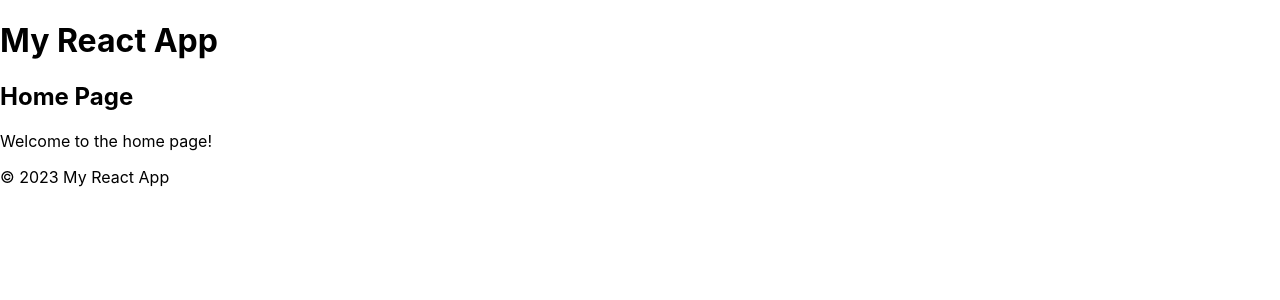
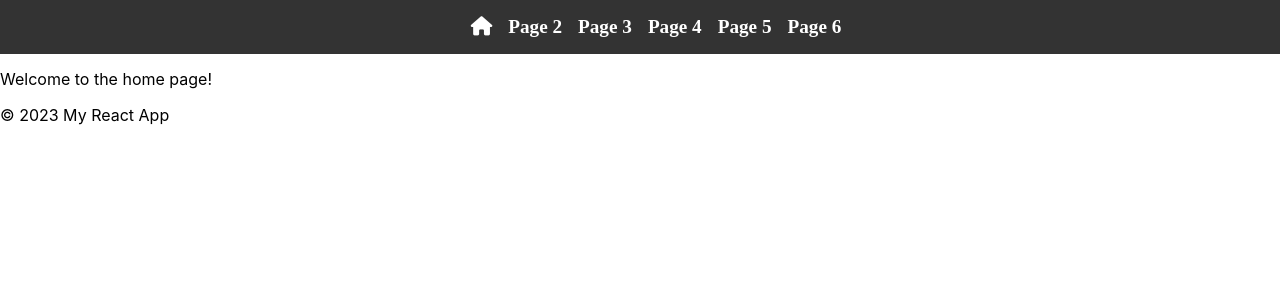
Before and after one commit to DanielDSCosta/MyCVsite, a React (Create React App) app: page /home in a window 1280 px wide. Shown: the top 300 px of the page. Built offline with nearby package versions, Linux system fonts and the light colour scheme.

Commit message:
Ajout Header

```diff
--- a/package.json
+++ b/package.json
@@ -3,6 +3,7 @@
   "version": "0.1.0",
   "private": true,
   "dependencies": {
+    "@fortawesome/fontawesome-free": "^6.6.0",
     "@testing-library/jest-dom": "^5.17.0",
     "@testing-library/react": "^13.4.0",
     "@testing-library/user-event": "^13.5.0",
--- a/src/App.js
+++ b/src/App.js
@@ -2,6 +2,7 @@ import { BrowserRouter as Router, Routes, Route, Navigate } from 'react-router-d
 import './App.css';
 import { Header, Footer } from './components';
 import { Home, About, Skills, Courses, Achievements, Contact } from './pages';
+import '@fortawesome/fontawesome-free/css/all.min.css';
 
 function App() {
   return (
--- a/src/components/Header/Header.jsx
+++ b/src/components/Header/Header.jsx
@@ -1,11 +1,48 @@
-import React from 'react';
+import React, { useState } from 'react';
+import { NavLink } from 'react-router-dom';
 import './Header.scss';
+import '@fortawesome/fontawesome-free/css/all.min.css'; // Import Font Awesome
 
 function Header() {
+  const [menuOpen, setMenuOpen] = useState(false);
+
+  const toggleMenu = () => {
+    setMenuOpen(!menuOpen);
+  };
+
   return (
-    <header>
-      <h1 className="header">My React App</h1>
-    </header>
+    <>
+      <header className="header">
+        <nav className="header__nav">
+          <NavLink to="/" className="header__link" activeClassName="header__link--active">
+            <i className="fa-solid fa-house"></i>
+          </NavLink>
+          <NavLink to="/page2" className="header__link" activeClassName="header__link--active">Page 2</NavLink>
+          <NavLink to="/page3" className="header__link" activeClassName="header__link--active">Page 3</NavLink>
+          <NavLink to="/page4" className="header__link" activeClassName="header__link--active">Page 4</NavLink>
+          <NavLink to="/page5" className="header__link" activeClassName="header__link--active">Page 5</NavLink>
+          <NavLink to="/page6" className="header__link" activeClassName="header__link--active">Page 6</NavLink>
+        </nav>
+      </header>
+      <button className="header__menu-button" onClick={toggleMenu}>
+        ☰
+      </button>
+      <div className={`header__popup ${menuOpen ? 'header__popup--open' : ''}`}>
+        <NavLink to="/" className="header__popup__link" activeClassName="header__link--active" onClick={toggleMenu}>
+          <i className="fa-solid fa-house"></i>
+        </NavLink>
+        <div className="header__popup__separator"></div>
+        <NavLink to="/page2" className="header__popup__link" activeClassName="header__link--active" onClick={toggleMenu}>Page 2</NavLink>
+        <div className="header__popup__separator"></div>
+        <NavLink to="/page3" className="header__popup__link" activeClassName="header__link--active" onClick={toggleMenu}>Page 3</NavLink>
+        <div className="header__popup__separator"></div>
+        <NavLink to="/page4" className="header__popup__link" activeClassName="header__link--active" onClick={toggleMenu}>Page 4</NavLink>
+        <div className="header__popup__separator"></div>
+        <NavLink to="/page5" className="header__popup__link" activeClassName="header__link--active" onClick={toggleMenu}>Page 5</NavLink>
+        <div className="header__popup__separator"></div>
+        <NavLink to="/page6" className="header__popup__link" activeClassName="header__link--active" onClick={toggleMenu}>Page 6</NavLink>
+      </div>
+    </>
   );
 }
 
--- a/src/components/Header/Header.scss
+++ b/src/components/Header/Header.scss
@@ -1,6 +1,101 @@
+@import url('https://fonts.googleapis.com/css2?family=Roboto:wght@400;700&display=swap');
+
 .header {
-    position: sticky;
+  font-family: Baskerville, 'Times New Roman', Times, serif;
+  position: fixed;
+  top: 0;
+  width: 100%;
+  background-color: #333;
+  color: white;
+  display: flex;
+  justify-content: center;
+  align-items: center;
+  padding: 1rem;
+  z-index: 1000;
+  margin: 0;
+
+  &__nav {
+    display: flex;
+    gap: 1rem;
+  }
+
+  &__link {
+    color: white;
+    text-decoration: none;
+    font-weight: bold;
+    font-size: 1.2rem;
+
+    &:hover {
+      text-decoration: underline;
+    }
+  }
+
+  &__link--active {
+    font-weight: bold;
+    text-decoration: underline;
+  }
+
+  &__menu-button {
+    background: none;
+    border: none;
+    color: blue; /* Couleur bleue pour l'icône du menu */
+    font-size: 2rem;
+    cursor: pointer;
+    position: fixed; /* Fixer en haut à droite */
+    top: 1rem;
+    right: 1rem;
+    z-index: 1001;
+    display: none; /* Masquer par défaut */
+  }
+
+  &__popup {
+    display: none;
+    position: fixed;
     top: 0;
+    left: 0;
     width: 100%;
-    z-index: 100;
+    height: 100%;
+    background-color: rgba(0, 0, 0, 0.9);
+    z-index: 1000;
+    opacity: 0;
+    transition: opacity 0.3s ease-in-out; /* Ajouter une transition pour l'effet d'apparition/disparition */
+    flex-direction: column;
+    justify-content: center;
+    align-items: center;
+
+    &--open {
+      display: flex;
+      opacity: 1; /* Rendre visible avec une transition */
+    }
+
+    &__link {
+      color: white;
+      text-decoration: none;
+      font-weight: bold;
+      font-size: 1.5rem;
+      margin: 1rem 0;
+      text-align: center;
+
+      &:hover {
+        text-decoration: underline;
+      }
+    }
+
+    &__separator {
+      width: 80%;
+      height: 1px;
+      background-color: #555;
+      margin: 0.5rem 0;
+    }
   }
+}
+
+@media (max-width: 768px) {
+  .header {
+    display: none; /* Masquer la barre noire du header en mode mobile */
+  }
+
+  .header__menu-button {
+    display: block; /* Afficher l'icône du menu en mode mobile */
+  }
+}
```
Also changed, not shown: 1 other file (tests, documents, lock files or other folders).
